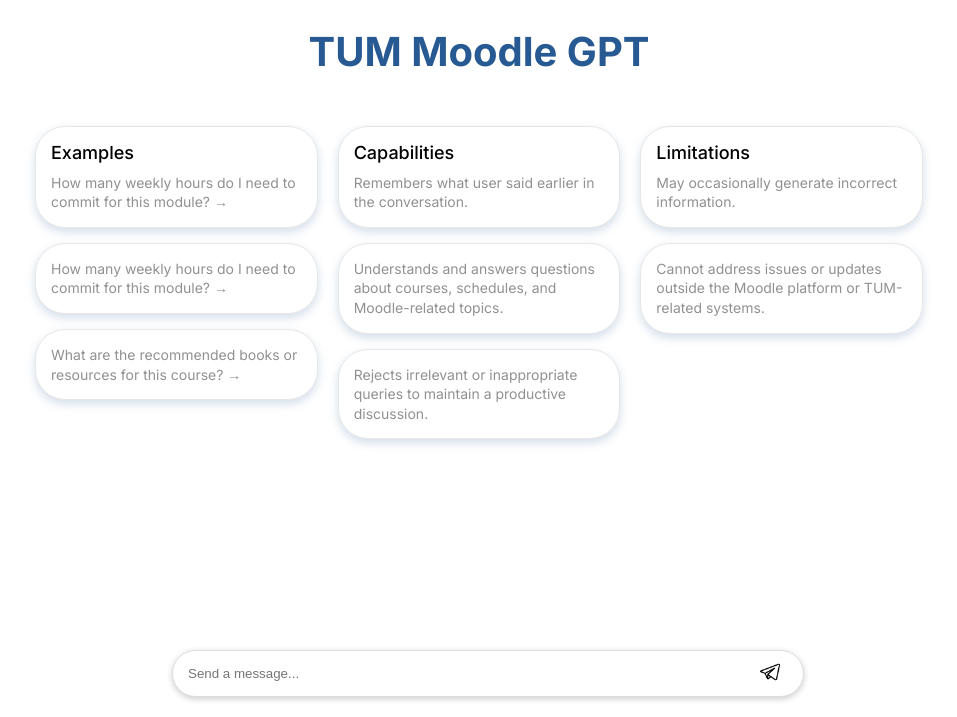
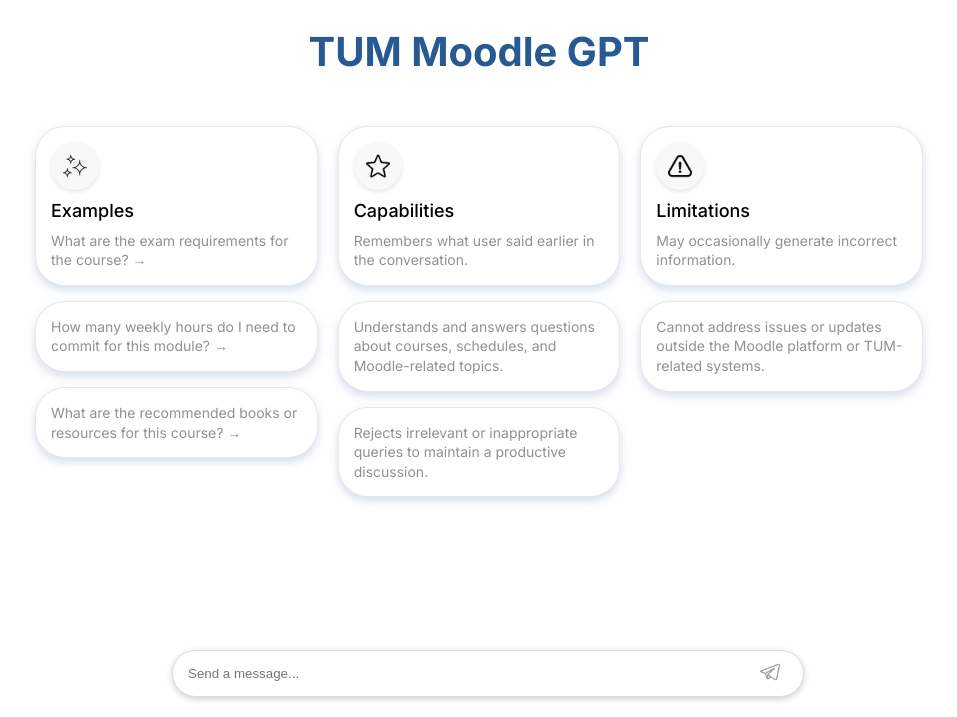
Before and after one commit to Mokhina17/TUM-Moodle-AI-Chatbot, a Django app: page / in a window 1280 px wide. Shown: the part 83-800 px from the top of the page, without its empty margins (161-1118 px from the left). Run offline with Django 4.2, Linux system fonts and the light colour scheme.

Commit message:
i changed the design

```diff
--- a/projectwork2024/projectwork2024/urls.py
+++ b/projectwork2024/projectwork2024/urls.py
@@ -16,10 +16,10 @@ Including another URLconf
 """
 from django.contrib import admin
 from django.urls import path
-from projectwork2024 import views  # Импортируем views из приложения
+from projectwork2024 import views
 
 urlpatterns = [
     path('admin/', admin.site.urls),
-    path('chat/', views.chat_interface, name='chat'),  # Маршрут для чата
-    path('', views.chat_interface, name='home'),  # Главная страница (может использоваться тот же view, что и для чата)
+    path('chat/', views.chat_interface, name='chat'),
+    path('', views.chat_interface, name='home'),
 ]
--- a/projectwork2024/projectwork2024/views.py
+++ b/projectwork2024/projectwork2024/views.py
@@ -5,6 +5,6 @@ from .models import UserInput
 import json
 
 def chat_interface(request):
-    question = request.GET.get('question', '')  # Получаем вопрос из параметров запроса (если есть)
-    context = {'question': question}  # Передаём вопрос в шаблон
-    return render(request, 'chat.html', context)  # Рендерим шаблон chat.html
+    question = request.GET.get('question', '')
+    context = {'question': question}
+    return render(request, 'chat.html', context)
--- a/projectwork2024/static/css/styles.css
+++ b/projectwork2024/static/css/styles.css
@@ -1,4 +1,4 @@
-/* Основные стили */
+/* Global Styles */
 body {
   margin: 0;
   padding: 0;
@@ -16,7 +16,7 @@ body {
   padding: 20px;
 }
 
-/* Header */
+/* Header Styles */
 header {
   display: flex;
   justify-content: space-between;
@@ -35,7 +35,7 @@ header {
   width: 80px;
 }
 
-/* Title */
+/* Main Title */
 .main-title h1 {
   font-size: 40px;
   font-weight: bold;
@@ -44,7 +44,7 @@ header {
   margin-bottom: 50px;
 }
 
-/* Cards */
+/* Cards Section */
 .info-cards {
   display: flex;
   justify-content: center;
@@ -59,24 +59,7 @@ header {
   gap: 15px;
 }
 
-.content-block {
-  font-size: 14px; /* Одинаковый размер для всех предложений */
-  color: #919191; /* Серый для всех предложений */
-  line-height: 1.4;
-}
-
-/* Стили для ссылок в левом столбце */
-.column:first-child .content-block a {
-  color: #919191; /* Обычный серый цвет */
-  text-decoration: none;
-  transition: color 0.2s ease, text-decoration 0.2s ease;
-}
-
-.column:first-child .content-block a:hover {
-  color: #275993; /* Синий цвет при наведении */
-  text-decoration: underline;
-}
-
+/* Individual Cards */
 .card {
   background-color: white;
   border-radius: 30px;
@@ -90,25 +73,55 @@ header {
 .card-title {
   font-size: 18px;
   font-weight: 500;
-  color: #000; /* Черный для заголовков */
+  color: #000;
   margin-bottom: 10px;
 }
 
 .content-block {
-  font-size: 14px; /* Одинаковый размер для всех предложений */
-  color: #919191; /* Серый для всех предложений */
+  font-size: 14px;
+  color: #919191;
   line-height: 1.4;
 }
 
-/* Chat form */
+/* Hover Effects for Links in the Left Column */
+.column:first-child .content-block a {
+  color: #919191;
+  text-decoration: none;
+  transition: color 0.2s ease, text-decoration 0.2s ease;
+}
+
+.column:first-child .content-block a:hover {
+  color: #275993;
+  text-decoration: underline;
+}
+
+/* Circle Icons */
+.icon-container {
+  display: flex;
+  justify-content: center;
+  align-items: center;
+  width: 48px;
+  height: 48px;
+  background-color: #F8F8F8;
+  border-radius: 50%;
+  margin-bottom: 10px;
+  box-shadow: 0 2px 4px rgba(0, 0, 0, 0.1);
+}
+
+.icon-container img {
+  width: 24px;
+  height: 24px;
+}
+
+/* Chat Form */
 .chat-form {
   display: flex;
   justify-content: center;
-  position: fixed; /* Используем fixed для закрепления снизу */
-  bottom: 20px; /* Расстояние от нижнего края */
+  position: fixed;
+  bottom: 20px;
   left: 50%;
   transform: translateX(-50%);
-  width: 100%; /* Убедитесь, что она центрирована */
+  width: 100%;
 }
 
 .chat-input {
@@ -129,4 +142,22 @@ header {
 .send-icon {
   width: 20px;
   height: 20px;
+  filter: invert(60%); /* Gray color */
 }
+
+/* Circle Above Card Titles */
+.card .icon-circle {
+  width: 48px;
+  height: 48px;
+  border-radius: 50%;
+  background-color: #F8F8F8;
+  margin-bottom: 10px;
+  display: flex;
+  justify-content: center;
+  align-items: center;
+}
+
+.card .icon-circle img {
+  width: 24px;
+  height: 24px;
+}
--- a/projectwork2024/templates/chat.html
+++ b/projectwork2024/templates/chat.html
@@ -2,15 +2,20 @@
 <!DOCTYPE html>
 <html lang="en">
 <head>
+  <!-- Meta and Title -->
   <meta charset="UTF-8">
   <meta name="viewport" content="width=device-width, initial-scale=1.0">
   <title>TUM Moodle GPT</title>
+
+  <!-- Fonts -->
   <link href="https://fonts.googleapis.com/css2?family=Inter:wght@400;500;700&display=swap" rel="stylesheet">
+
+  <!-- Stylesheet -->
   <link rel="stylesheet" href="{% static 'css/styles.css' %}">
 </head>
 <body>
   <div class="container">
-    <!-- Верхний блок с текстом и логотипом -->
+    <!-- Header Section -->
     <header class="header">
       <div class="header-left">
         <h2 class="platform-title">Lernplatform Moodle<br>Technische Universität München</h2>
@@ -20,19 +25,23 @@
       </div>
     </header>
 
-    <!-- Заголовок -->
+    <!-- Main Title -->
     <div class="main-title">
       <h1>TUM Moodle GPT</h1>
     </div>
 
-    <!-- Карточки -->
+    <!-- Three Columns Section -->
     <div class="info-cards">
-      <!-- Левый столбец -->
+      <!-- Examples Column -->
       <div class="column">
         <div class="card">
+          <!-- Example Icon -->
+          <div class="icon-container">
+            <img src="{% static 'images/clean.png' %}" alt="Examples Icon" class="icon">
+          </div>
           <div class="card-title">Examples</div>
           <div class="content-block">
-            <a href="{% url 'chat' %}?question=weekly_hours">How many weekly hours do I need to commit for this module? →</a>
+            <a href="{% url 'chat' %}?question=exam_requirements">What are the exam requirements for the course? →</a>
           </div>
         </div>
         <div class="card">
@@ -46,9 +55,14 @@
           </div>
         </div>
       </div>
-      <!-- Средний столбец -->
+
+      <!-- Capabilities Column -->
       <div class="column">
         <div class="card">
+          <!-- Capabilities Icon -->
+          <div class="icon-container">
+            <img src="{% static 'images/star-2.png' %}" alt="Capabilities Icon" class="icon">
+          </div>
           <div class="card-title">Capabilities</div>
           <div class="content-block">Remembers what user said earlier in the conversation.</div>
         </div>
@@ -59,9 +73,14 @@
           <div class="content-block">Rejects irrelevant or inappropriate queries to maintain a productive discussion.</div>
         </div>
       </div>
-      <!-- Правый столбец -->
+
+      <!-- Limitations Column -->
       <div class="column">
         <div class="card">
+          <!-- Limitations Icon -->
+          <div class="icon-container">
+            <img src="{% static 'images/warning.png' %}" alt="Limitations Icon" class="icon">
+          </div>
           <div class="card-title">Limitations</div>
           <div class="content-block">May occasionally generate incorrect information.</div>
         </div>
@@ -71,24 +90,25 @@
       </div>
     </div>
 
-    <!-- Чат -->
+    <!-- Footer with Search Bar -->
     <footer class="footer">
-      <form class="chat-form">
-        <input type="text" class="chat-input" placeholder="Send a message..." />
+      <form id="chatForm" class="chat-form">
+        <!-- Input Field -->
+        <input type="text" id="userInput" class="chat-input" placeholder="Send a message...">
+        <!-- Send Button -->
         <button type="submit" class="chat-submit">
           <img src="{% static 'images/2582606.png' %}" alt="Send" class="send-icon">
         </button>
       </form>
     </footer>
   </div>
+
+  <!-- Chat Form JavaScript -->
   <script>
     document.getElementById('chatForm').addEventListener('submit', async (event) => {
-    event.preventDefault();  // Prevents page reload
+      event.preventDefault();
 
       const userInput = document.getElementById('userInput').value;
-    const responseMessage = document.getElementById('responseMessage');
-
-    // Get CSRF token from the cookies
       const csrfToken = document.querySelector('[name=csrfmiddlewaretoken]').value;
 
       try {
@@ -96,21 +116,20 @@
           method: 'POST',
           headers: {
             'Content-Type': 'application/json',
-          'X-CSRFToken': csrfToken  // Include CSRF token in request headers
+            'X-CSRFToken': csrfToken
           },
           body: JSON.stringify({ user_input: userInput }),
         });
 
         const data = await response.json();
-
         if (response.ok) {
-        responseMessage.textContent = `Success: ${data.message}`;
-        document.getElementById('userInput').value = '';  // Clear input field
+          alert(`Success: ${data.message}`);
+          document.getElementById('userInput').value = ''; // Clear input
         } else {
-        responseMessage.textContent = `Error: ${data.error}`;
+          alert(`Error: ${data.error}`);
         }
       } catch (error) {
-      responseMessage.textContent = 'Error connecting to the server.';
+        alert('Error connecting to the server.');
       }
     });
   </script>
```
Lines whose indentation alone changed are shown as unchanged.
